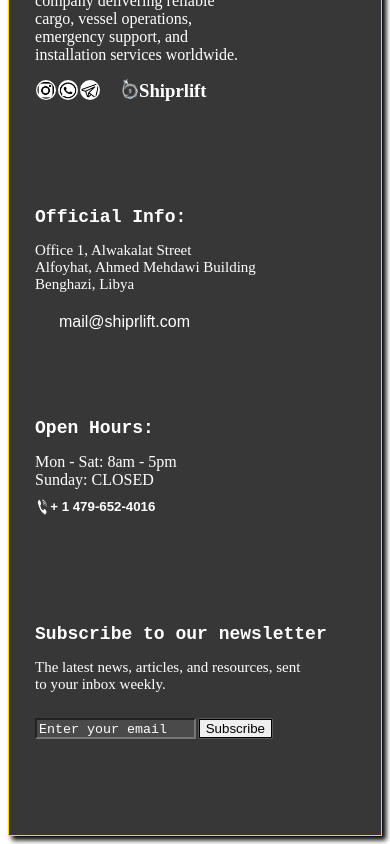
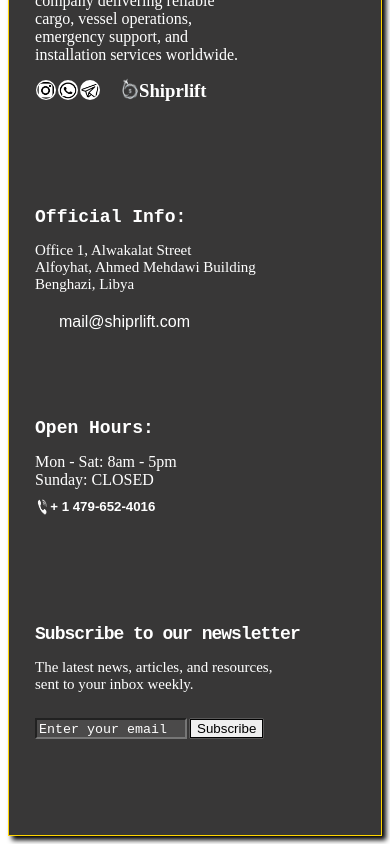
Before and after one commit to nasnasrich/Shiprlift, a React (Vite) app: page / in a window 390 px wide. Shown: the part 9945-10789 px from the top of the page. Built offline with nearby package versions, Linux system fonts and the light colour scheme; no server answers; some icons are missing.

Commit message:
letter-spacing

```diff
--- a/src/components/ShiprliftFilter.css
+++ b/src/components/ShiprliftFilter.css
@@ -664,8 +664,12 @@
   }
 
   .section7 {
-    width: 90%;
+    width: 85%;
     margin-bottom: 3vh;
+  }
+
+  .section7 h2{
+    letter-spacing: -1px;
   }
 
   .section7 p {
```
